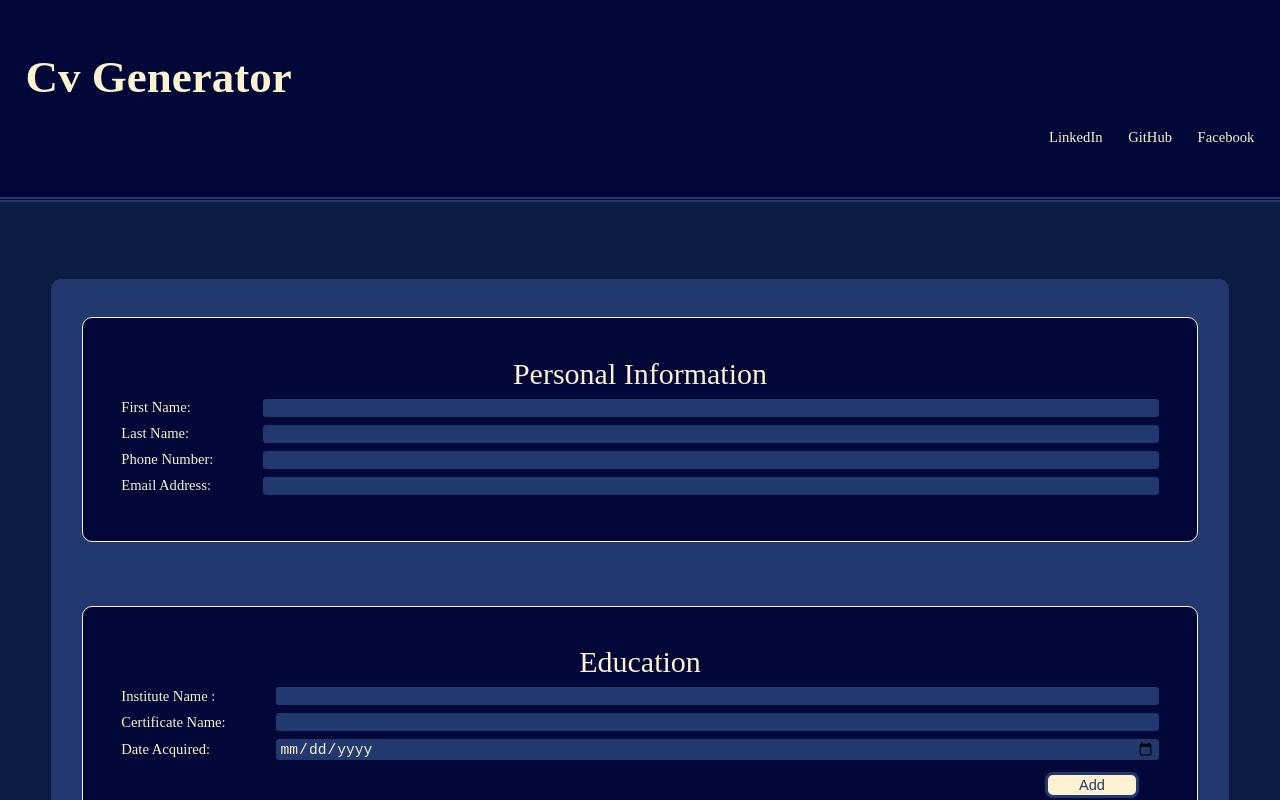
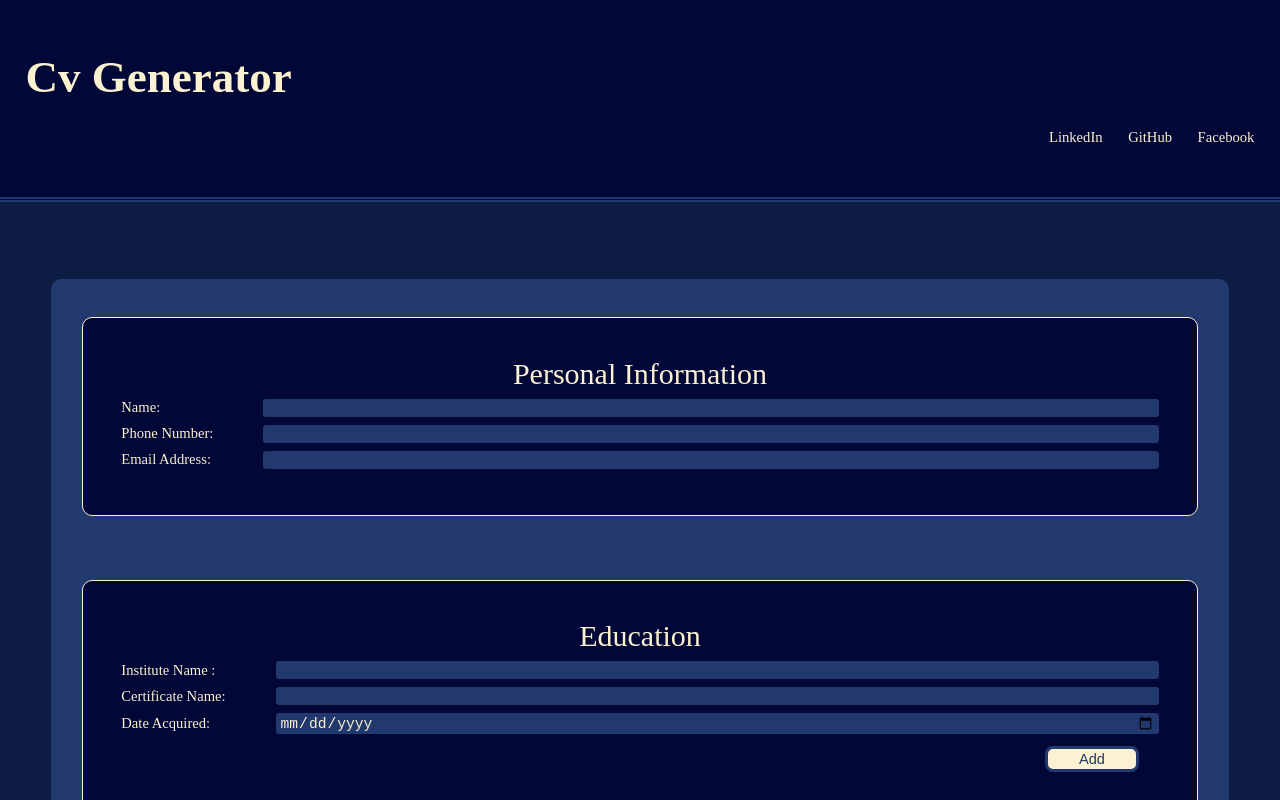
Before and after one commit to Z-K11/cvGenerator, a React (Vite) app: page / in a window 1280 px wide. Shown: the top 800 px of the page. Built offline with nearby package versions, Linux system fonts and the light colour scheme.

Commit message:
feat: add state to store personal information
Personal information is stored as user types

```diff
--- a/src/generalInformation.jsx
+++ b/src/generalInformation.jsx
@@ -1,18 +1,34 @@
 import './styles/generalInformation.css';
-export default function GeneralInformation() {
+export default function GeneralInformation(props) {
   return (
     <>
       <div className="generalInput">
         <h2>Personal Information</h2>
         <div className="inputAlign">
-          <label htmlFor="firstName">First Name:</label>
-          <input type="text" id="firstName" name="firstName" />
-          <label htmlFor="lastName">Last Name:</label>
-          <input type="text" id="lastName" name="lastName" />
+          <label htmlFor="fullName">Name:</label>
+          <input
+            type="text"
+            id="fullName"
+            name="name"
+            value={props.data.name}
+            onChange={props.infoChange}
+          />
           <label htmlFor="cellNumber">Phone Number:</label>
-          <input type="tel" id="cellNumber" name="cellNumber" />
+          <input
+            type="tel"
+            id="cellNumber"
+            name="number"
+            value={props.data.number}
+            onChange={props.infoChange}
+          />
           <label htmlFor="email">Email Address:</label>
-          <input type="email" id="email" name="email" />
+          <input
+            type="email"
+            id="email"
+            name="email"
+            value={props.data.email}
+            onChange={props.infoChange}
+          />
         </div>
       </div>
     </>
--- a/src/runner.jsx
+++ b/src/runner.jsx
@@ -1,8 +1,18 @@
 import InputForm from './userInput';
+import { useState } from 'react';
 export default function Runner() {
+  const [personalInfo, setPersonalInfo] = useState({
+    name: '',
+    email: '',
+    number: '',
+  });
+
+  function handlePersonalInformation(e) {
+    setPersonalInfo((prev) => ({ ...prev, [e.target.name]: e.target.value }));
+  }
   return (
     <div className="mainWrapper">
-      <InputForm />
+      <InputForm data={personalInfo} infoChange={handlePersonalInformation} />
     </div>
   );
 }
--- a/src/styles/userInput.css
+++ b/src/styles/userInput.css
@@ -5,3 +5,6 @@ form button {
   padding: 0.6rem 0;
   border-radius: 0.5rem;
 }
+form#userInputForm {
+  /* display: none; */
+}
--- a/src/userInput.jsx
+++ b/src/userInput.jsx
@@ -3,11 +3,11 @@ import UserEducation from './educationInput';
 import Experience from './experience';
 import './styles/userInput.css';
 
-export default function InputForm() {
+export default function InputForm(props) {
   return (
     <>
-      <form action="" method="post">
-        <GeneralInformation />
+      <form action="" method="post" id="userInputForm">
+        <GeneralInformation data={props.data} infoChange={props.infoChange} />
         <UserEducation />
         <Experience />
         <button type="submit">Submit</button>
```
